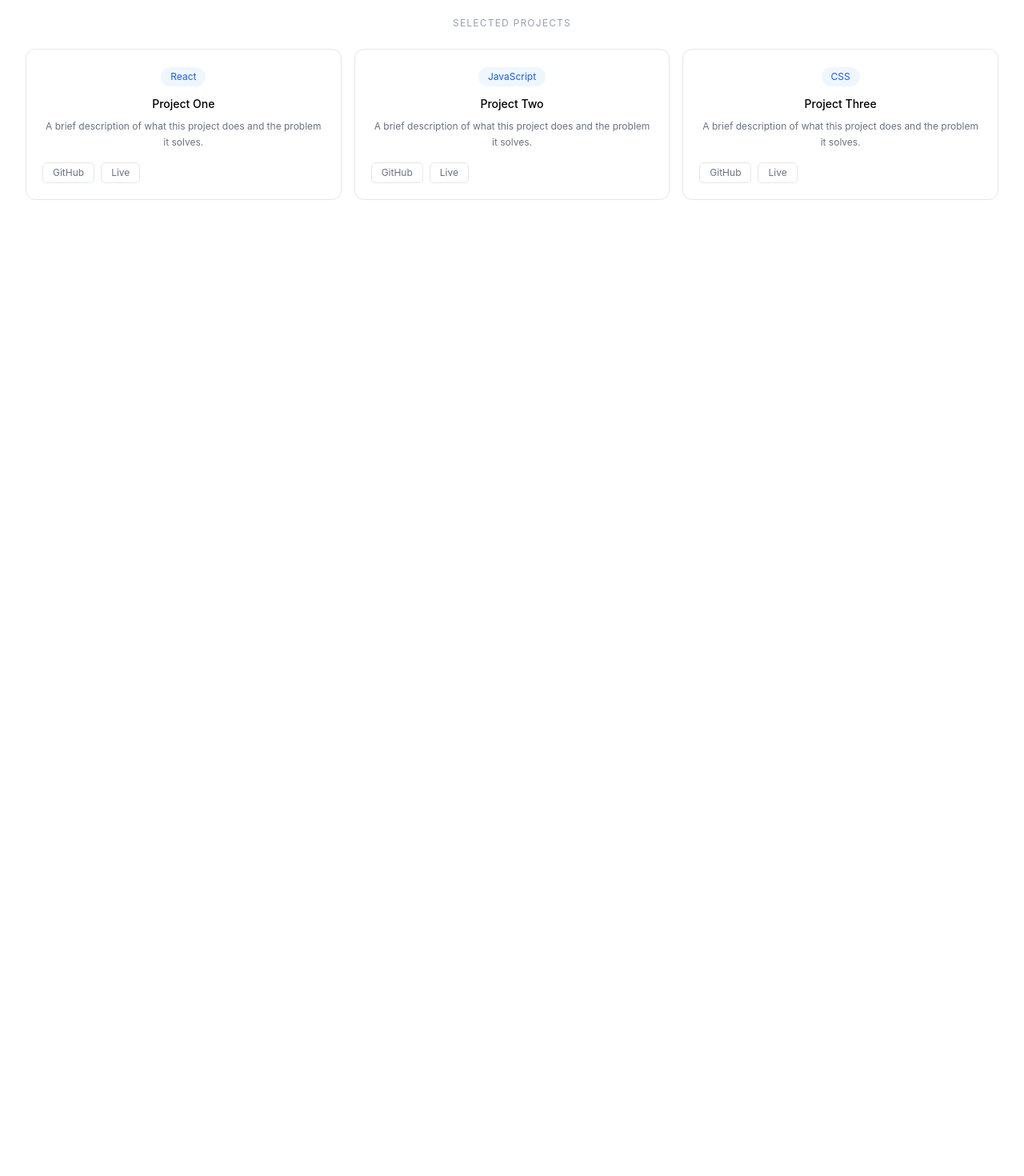
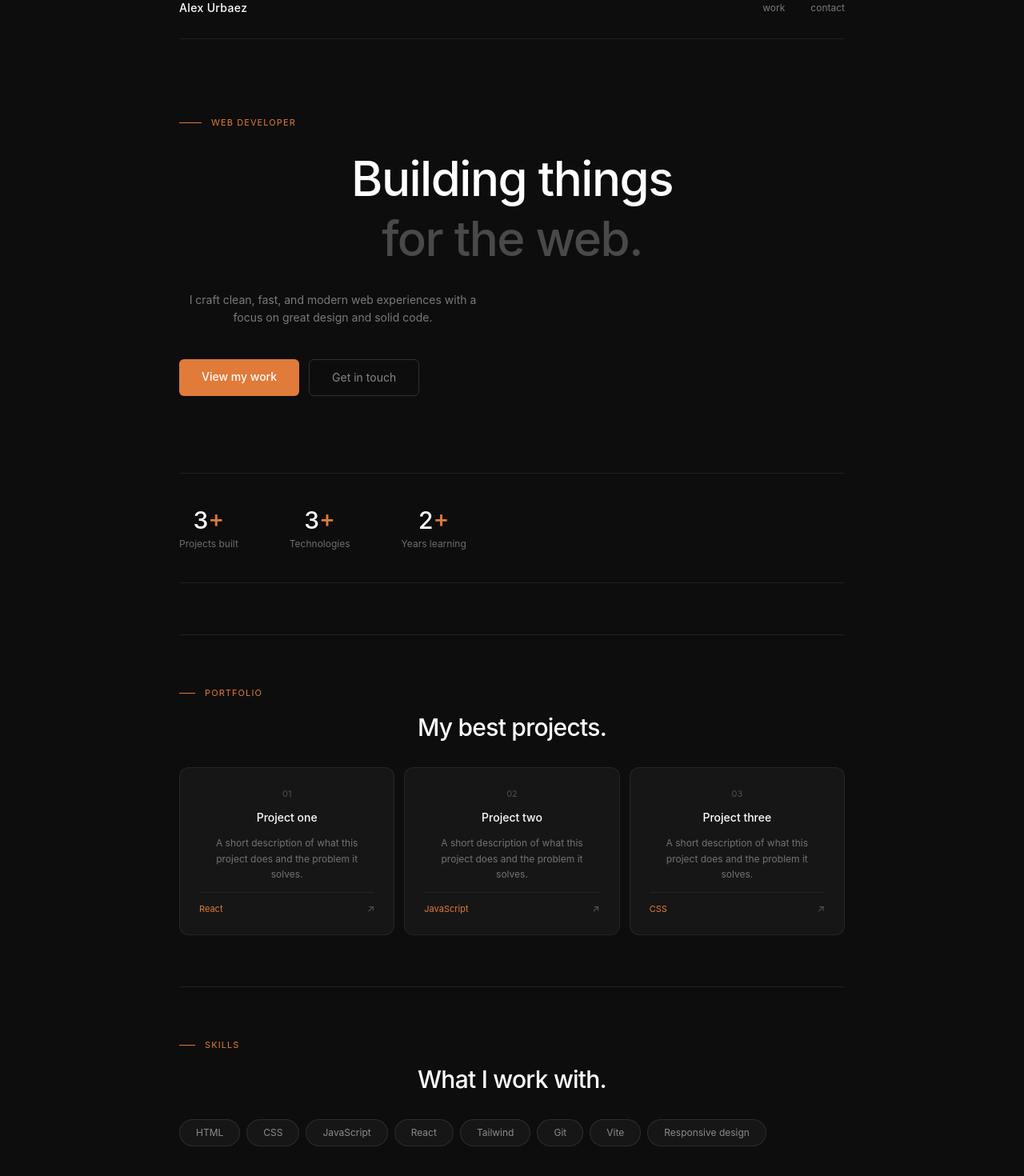
Before and after one commit to AlexUrbaez13/urbs-portfolio, a React (Vite) app: page / in a window 1280 px wide. Shown: the part 60-1530 px from the top of the page at 80% size. Before the commit the page ends 800 px from the top, so only its background shows below. Built offline with nearby package versions, Linux system fonts and the light colour scheme.

Commit message:
added link to pokedex app

```diff
--- a/src/App.jsx
+++ b/src/App.jsx
@@ -1,14 +1,103 @@
-import { useState } from 'react'
 import './App.css'
 import Projects from './components/Projects'
 
 function App() {
-  const [count, setCount] = useState(0)
+  return (
+    <div className="bg-[#0d0d0d] min-h-screen text-white">
+      <div className="max-w-4xl mx-auto px-8">
 
-  return (
-    <>
-<Projects />
-    </>
+        {/* Navbar */}
+        <nav className="flex justify-between items-center py-7 border-b border-white/8">
+          <span className="text-sm font-medium tracking-wide">Alex Urbaez</span>
+          <div className="flex gap-8">
+            <a href="#projects" className="text-xs text-white/45 hover:text-white">work</a>
+            <a href="#contact" className="text-xs text-white/45 hover:text-white">contact</a>
+          </div>
+        </nav>
+
+        {/* Hero */}
+        <section className="py-24">
+          <div className="flex items-center gap-3 mb-6">
+            <span className="w-7 h-px bg-[#e07b39]"></span>
+            <span className="text-[11px] text-[#e07b39] uppercase tracking-widest">Web Developer</span>
+          </div>
+          <h1 className="text-6xl font-medium leading-tight tracking-tight mb-7">
+            Building things<br />
+            <span className="text-white/25">for the web.</span>
+          </h1>
+          <p className="text-sm text-white/45 leading-relaxed max-w-sm mb-10">
+            I craft clean, fast, and modern web experiences with a focus on great design and solid code.
+          </p>
+          <div className="flex gap-3">
+            <a href="#projects" className="bg-[#e07b39] text-white px-7 py-3 rounded-md text-sm font-medium">View my work</a>
+            <a href="#contact" className="border border-white/15 text-white/50 px-7 py-3 rounded-md text-sm">Get in touch</a>
+          </div>
+        </section>
+
+        {/* Stats */}
+        <div className="flex gap-16 py-10 border-t border-b border-white/8 mb-16">
+          <div>
+            <div className="text-3xl font-medium">3<span className="text-[#e07b39]">+</span></div>
+            <div className="text-xs text-white/40 mt-1">Projects built</div>
+          </div>
+          <div>
+            <div className="text-3xl font-medium">3<span className="text-[#e07b39]">+</span></div>
+            <div className="text-xs text-white/40 mt-1">Technologies</div>
+          </div>
+          <div>
+            <div className="text-3xl font-medium">2<span className="text-[#e07b39]">+</span></div>
+            <div className="text-xs text-white/40 mt-1">Years learning</div>
+          </div>
+        </div>
+
+        {/* Projects */}
+        <Projects />
+
+        {/* Skills */}
+        <section className="py-16 border-t border-white/8">
+          <div className="flex items-center gap-3 mb-4">
+            <span className="w-5 h-px bg-[#e07b39]"></span>
+            <span className="text-[11px] text-[#e07b39] uppercase tracking-widest">Skills</span>
+          </div>
+          <h2 className="text-3xl font-medium tracking-tight mb-8">What I work with.</h2>
+          <div className="flex flex-wrap gap-2">
+            {['HTML', 'CSS', 'JavaScript', 'React', 'Tailwind', 'Git', 'Vite', 'Responsive design'].map(skill => (
+              <span key={skill} className="text-xs px-5 py-2 rounded-full border border-white/10 text-white/50 bg-[#161616]">
+                {skill}
+              </span>
+            ))}
+          </div>
+        </section>
+
+        {/* Contact */}
+        <section id="contact" className="py-16 border-t border-white/8">
+          <div className="flex items-center gap-3 mb-4">
+            <span className="w-5 h-px bg-[#e07b39]"></span>
+            <span className="text-[11px] text-[#e07b39] uppercase tracking-widest">Contact</span>
+          </div>
+          <div className="flex justify-between items-end gap-8">
+            <div>
+              <h2 className="text-3xl font-medium tracking-tight mb-3">Let's work together.</h2>
+              <p className="text-sm text-white/40 leading-relaxed max-w-sm">
+                Open to new opportunities and collaborations. Reach out and let's build something great.
+              </p>
+            </div>
+            <div className="flex flex-col gap-2 items-end">
+              <a href="https://github.com/AlexUrbaez13" target="_blank" rel="noreferrer" className="text-xs text-white/40 px-5 py-2.5 border border-white/10 rounded-md bg-[#161616] hover:text-white">GitHub ↗</a>
+              <a href="#" className="text-xs text-white/40 px-5 py-2.5 border border-white/10 rounded-md bg-[#161616] hover:text-white">LinkedIn ↗</a>
+              <a href="mailto:youremail@gmail.com" className="text-xs text-white/40 px-5 py-2.5 border border-white/10 rounded-md bg-[#161616] hover:text-white">Email ↗</a>
+            </div>
+          </div>
+        </section>
+
+        {/* Footer */}
+        <footer className="py-8 border-t border-white/8 flex justify-between">
+          <span className="text-xs text-white/25">Alex Urbaez — 2026</span>
+          <span className="text-xs text-white/25">Web Developer</span>
+        </footer>
+
+      </div>
+    </div>
   )
 }
 
--- a/src/components/Projects.jsx
+++ b/src/components/Projects.jsx
@@ -1,21 +1,21 @@
 const projects = [
   {
-    title: "Project One",
-    description: "A brief description of what this project does and the problem it solves.",
+    title: "Project one",
+    description: "A short description of what this project does and the problem it solves.",
     tag: "React",
     github: "https://github.com/AlexUrbaez13",
-    live: "#"
+    live: "https://next-pokedex-neon.vercel.app/"
   },
   {
-    title: "Project Two",
-    description: "A brief description of what this project does and the problem it solves.",
+    title: "Project two",
+    description: "A short description of what this project does and the problem it solves.",
     tag: "JavaScript",
     github: "https://github.com/AlexUrbaez13",
     live: "#"
   },
   {
-    title: "Project Three",
-    description: "A brief description of what this project does and the problem it solves.",
+    title: "Project three",
+    description: "A short description of what this project does and the problem it solves.",
     tag: "CSS",
     github: "https://github.com/AlexUrbaez13",
     live: "#"
@@ -24,19 +24,21 @@ const projects = [
 
 function Projects() {
   return (
-    <section id="projects" className="py-12 border-t border-gray-200">
-      <p className="text-xs text-gray-400 uppercase tracking-widest mb-6">Selected Projects</p>
-      <div className="grid grid-cols-1 md:grid-cols-3 gap-4">
+    <section id="projects" className="py-16 border-t border-white/8">
+      <div className="flex items-center gap-3 mb-4">
+        <span className="w-5 h-px bg-[#e07b39]"></span>
+        <span className="text-[11px] text-[#e07b39] uppercase tracking-widest">Portfolio</span>
+      </div>
+      <h2 className="text-3xl font-medium tracking-tight mb-8">My best projects.</h2>
+      <div className="grid grid-cols-3 gap-3">
         {projects.map((project, index) => (
-          <div key={index} className="border border-gray-200 rounded-xl p-5">
-            <span className="text-xs px-3 py-1 rounded-full bg-blue-50 text-blue-600 mb-3 inline-block">
-              {project.tag}
-            </span>
-            <h3 className="font-medium text-sm mb-2">{project.title}</h3>
-            <p className="text-gray-500 text-xs leading-relaxed mb-4">{project.description}</p>
-            <div className="flex gap-2">
-              <a href={project.github} target="_blank" rel="noreferrer" className="text-xs px-3 py-1 border border-gray-200 rounded-md text-gray-500 hover:text-black">GitHub</a>
-              <a href={project.live} className="text-xs px-3 py-1 border border-gray-200 rounded-md text-gray-500 hover:text-black">Live</a>
+          <div key={index} className="bg-[#161616] border border-white/7 rounded-xl p-6 flex flex-col gap-3 hover:border-white/15">
+            <div className="text-[11px] text-white/25">0{index + 1}</div>
+            <h3 className="text-sm font-medium">{project.title}</h3>
+            <p className="text-xs text-white/40 leading-relaxed flex-1">{project.description}</p>
+            <div className="flex justify-between items-center pt-3 border-t border-white/7">
+              <span className="text-[11px] text-[#e07b39]">{project.tag}</span>
+             <a href={project.live} target="_blank" rel="noreferrer" className="text-xs text-white/30 hover:text-white">↗</a>
             </div>
           </div>
         ))}
--- a/src/index.css
+++ b/src/index.css
@@ -1 +1,8 @@
 @import "tailwindcss";
+
+
+html, body, #root {
+  background-color: #0d0d0d;
+  margin: 0;
+  padding: 0;
+}
```
